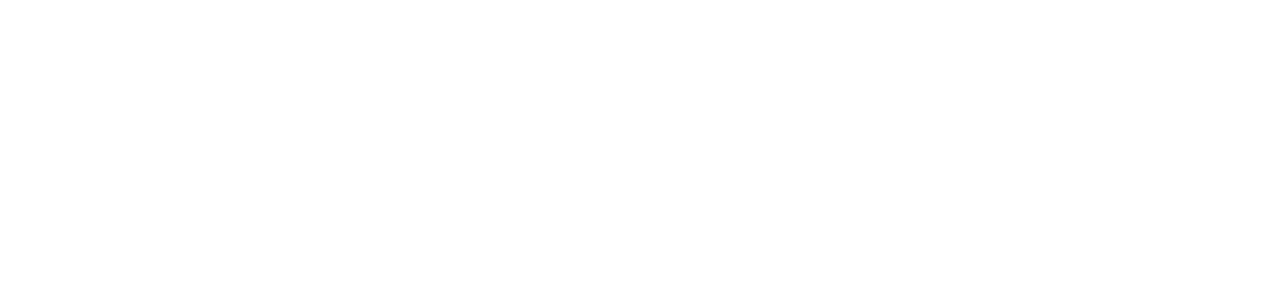
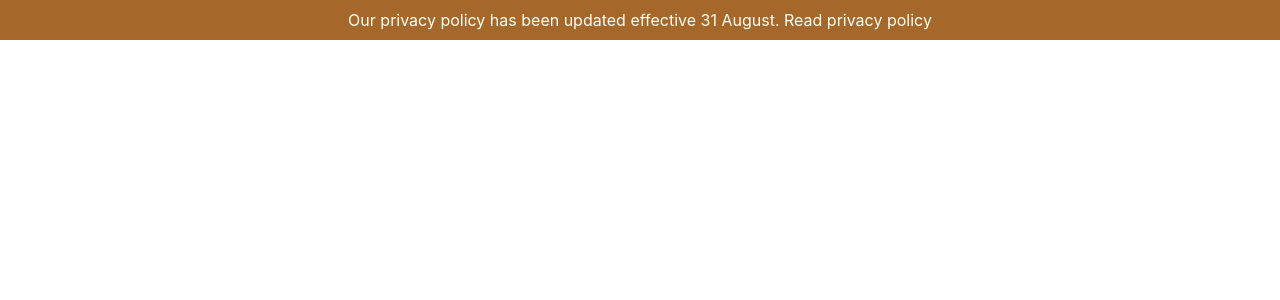
Before and after one commit to subirdas29/aesop_products, a React (Create React App) app: page / in a window 1280 px wide. Shown: the top 300 px of the page. Built offline with nearby package versions, Linux system fonts and the light colour scheme.

Commit message:
privacypolicy added

```diff
--- a/src/App.js
+++ b/src/App.js
@@ -1,10 +1,11 @@
 import logo from './logo.svg';
 import './App.css';
+import Home from './Components/Home/Home/Home';
 
 function App() {
   return (
-    <div className="App">
-
+    <div>
+    <Home></Home>
     </div>
   );
 }
--- /dev/null
+++ b/src/Components/Home/Home/Home.js
@@ -0,0 +1,12 @@
+import React from 'react';
+import PrivacyPolicy from '../PrivacyPolicy/PrivacyPolicy';
+
+const Home = () => {
+    return (
+        <div>
+            <PrivacyPolicy></PrivacyPolicy>
+        </div>
+    );
+};
+
+export default Home;
--- /dev/null
+++ b/src/Components/Home/PrivacyPolicy/PrivacyPolicy.js
@@ -0,0 +1,12 @@
+import React from 'react';
+
+const PrivacyPolicy = () => {
+    return (
+        <div className='bg-[#A6672B] py-2'>
+            <p className='text-center text-[#FFFEF2] text-base'>Our privacy policy has been updated effective 31 August.
+            <a href='#' className='hover:underline'> Read privacy policy</a></p>
+        </div>
+    );
+};
+
+export default PrivacyPolicy;
```
